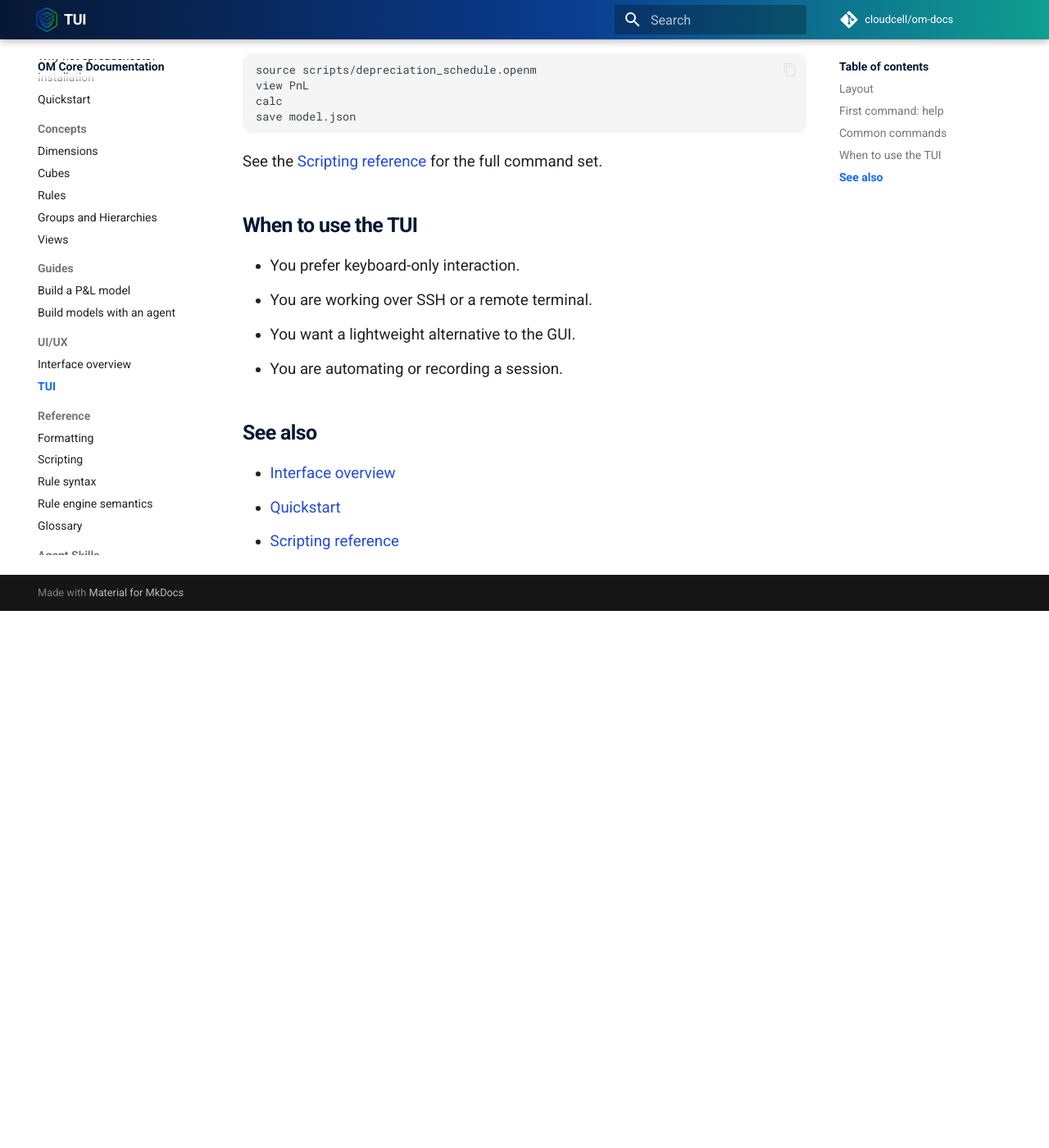
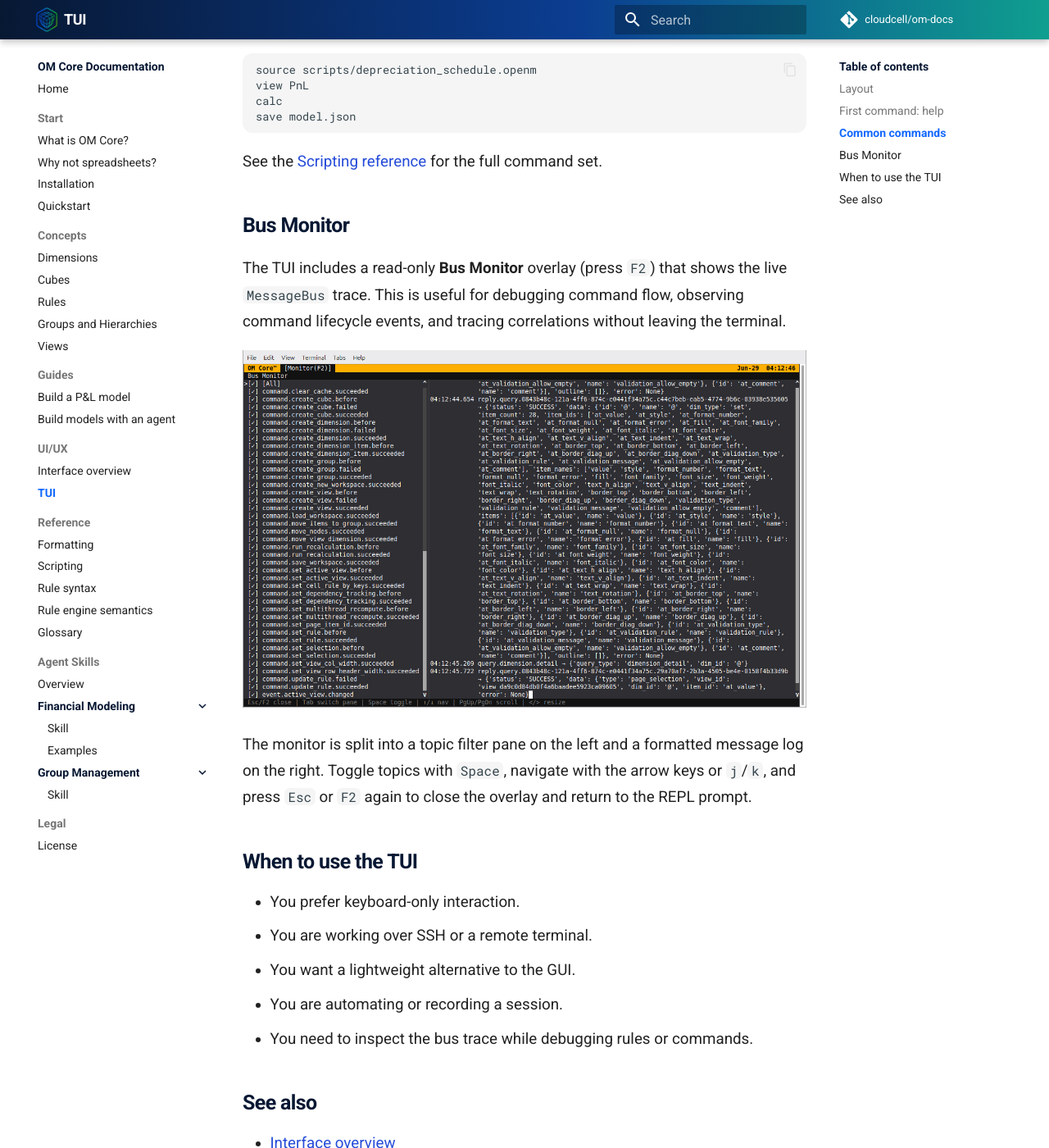
Before and after one commit to cloudcell/om-docs, an MkDocs documentation site: the page built from docs/ui-ux/tui.md, in a window 1280 px wide and 1400 px high, scrolled down 2161 px. Shown: the whole window at 82% size. Built offline with MkDocs 1.6.1 and Material for MkDocs 9.7.7, drawn with Linux system fonts in a browser that asks for light colours; comment, search, counter and statistics services are not loaded; before the commit the page ends 2906 px from its top, so only the background shows below that.

Commit message:
docs: add Bus Monitor documentation with screenshot showing F2 overlay for inspecting live MessageBus trace in TUI
Add om-core-repl-bus-monitor.png screenshot showing Bus Monitor overlay. Document F2 hotkey to open read-only overlay displaying live MessageBus trace with topic filter pane and formatted message log. Add navigation instructions using Space to toggle topics, arrow keys/j/k to navigate, and Esc/F2 to close. Update tui.md with Bus Monitor section and add debugging use case to when-to-use list

```diff
--- a/docs/ui-ux/tui.md
+++ b/docs/ui-ux/tui.md
@@ -51,12 +51,26 @@ save model.json
 
 See the [Scripting reference](../reference/scripting.md) for the full command set.
 
+## Bus Monitor
+
+The TUI includes a read-only **Bus Monitor** overlay (press `F2`) that shows the
+live `MessageBus` trace. This is useful for debugging command flow, observing
+command lifecycle events, and tracing correlations without leaving the terminal.
+
+![OM Core REPL Bus Monitor](../assets/images/om-core-repl-bus-monitor.png)
+
+The monitor is split into a topic filter pane on the left and a formatted
+message log on the right. Toggle topics with `Space`, navigate with the arrow keys
+or `j`/`k`, and press `Esc` or `F2` again to close the overlay and return to the
+REPL prompt.
+
 ## When to use the TUI
 
 - You prefer keyboard-only interaction.
 - You are working over SSH or a remote terminal.
 - You want a lightweight alternative to the GUI.
 - You are automating or recording a session.
+- You need to inspect the bus trace while debugging rules or commands.
 
 ## See also
 
```
Also changed, not shown: docs/reference/scripting.md (+13 -0 lines), docs/assets/images/om-core-repl-bus-monitor.png (added).
